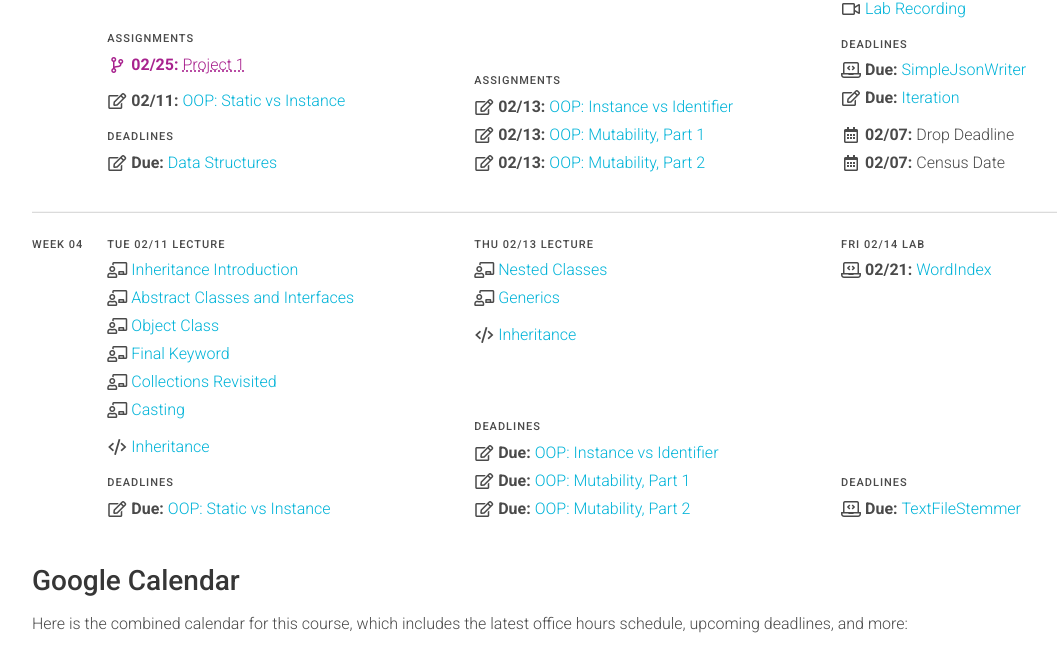
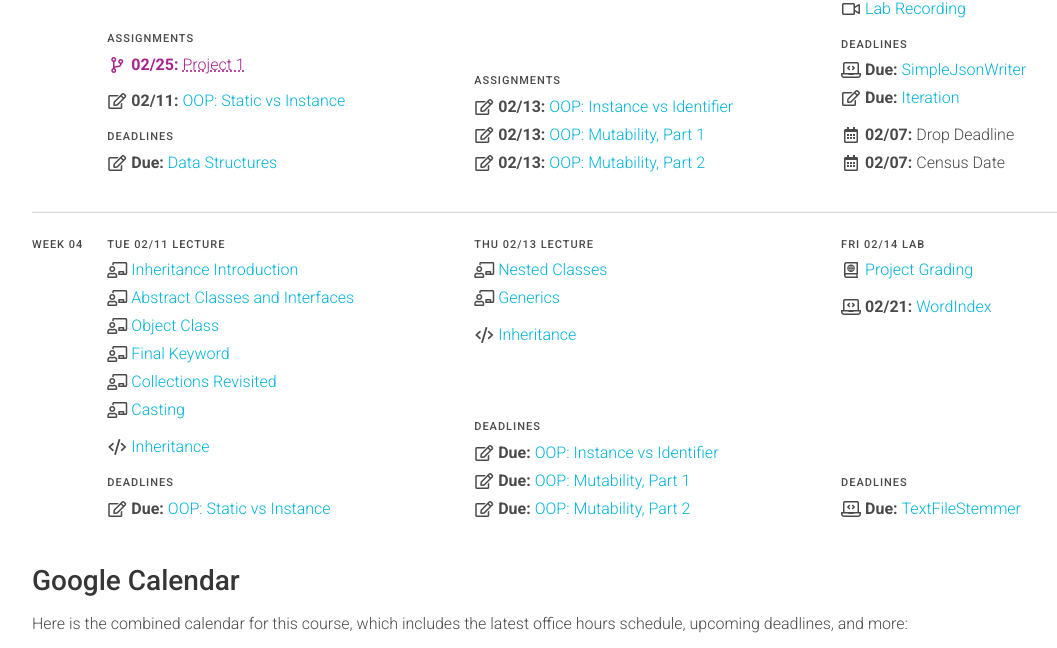
Before and after one commit to usf-cs212-2020/usf-cs212-2020.github.io, a Jekyll site: the page built from index.md, in a window 1280 px wide and 900 px high, scrolled down 676 px, cut to the strip 0-648 px from the top of the window. Shown: the whole strip, without its empty margins (32-1089 px from the left). Built offline with Jekyll 4.4.1, drawn with Linux system fonts in a browser that asks for light colours.

Commit message:
Adding guide to lab.

```diff
--- a/_data/schedule.yml
+++ b/_data/schedule.yml
@@ -539,7 +539,12 @@ weeks:
       - label: 'Lab'
         start: 2020-02-14
         items:
+          - text: 'Project Grading'
+            link: '/guides/projects/project-grading.html'
+            icon: *icon_website
+
           - <<: *homework4
+            bump: true
 
       - label: 'Deadlines'
         start: ''
```
